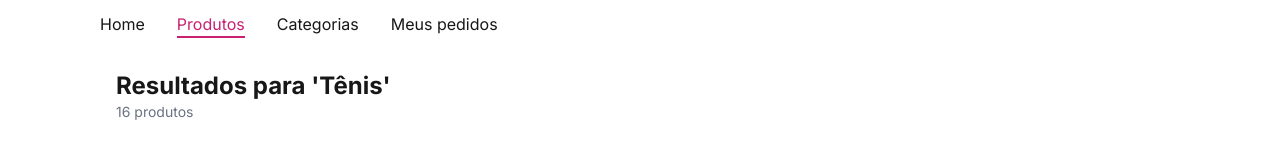
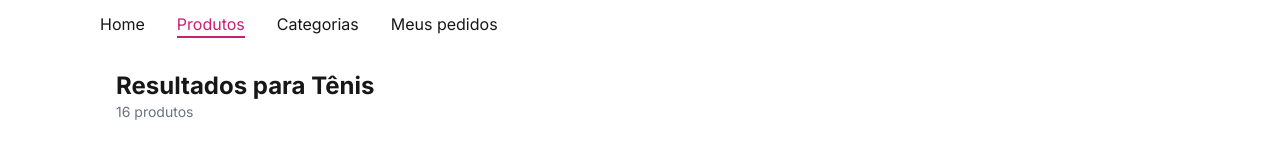
Before and after one commit to nazarejose/e-commerce, a Next.js app: page /products in a window 1280 px wide. Shown: the part 184-328 px from the top of the page. Built offline with nearby package versions, Linux system fonts and the light colour scheme; grey boxes are pictures that could not be loaded.

Commit message:
fix: Adjustments for deploying to Vercel

```diff
--- a/src/app/products/page.tsx
+++ b/src/app/products/page.tsx
@@ -129,7 +129,7 @@ export default function ProductListingPage() {
     <div className="min-h-screen bg-white">
       <div className="container mx-auto px-4 py-8">
         <div className="mb-6">
-          <h1 className="text-2xl font-bold">Resultados para 'Tênis'</h1>
+          <h1 className="text-2xl font-bold">Resultados para Tênis</h1>
           <p className="text-sm text-gray-500">
             {filteredAndSortedProducts.length} produtos
           </p>
```
